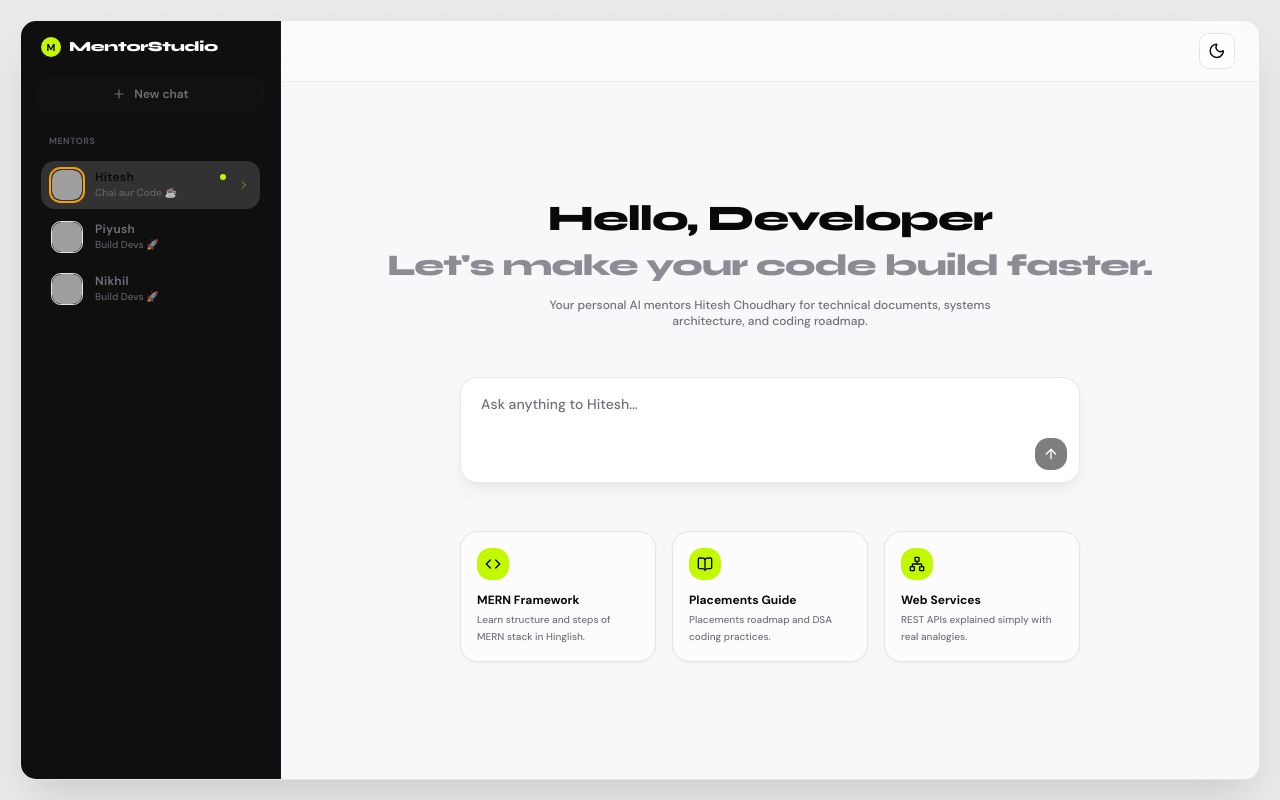
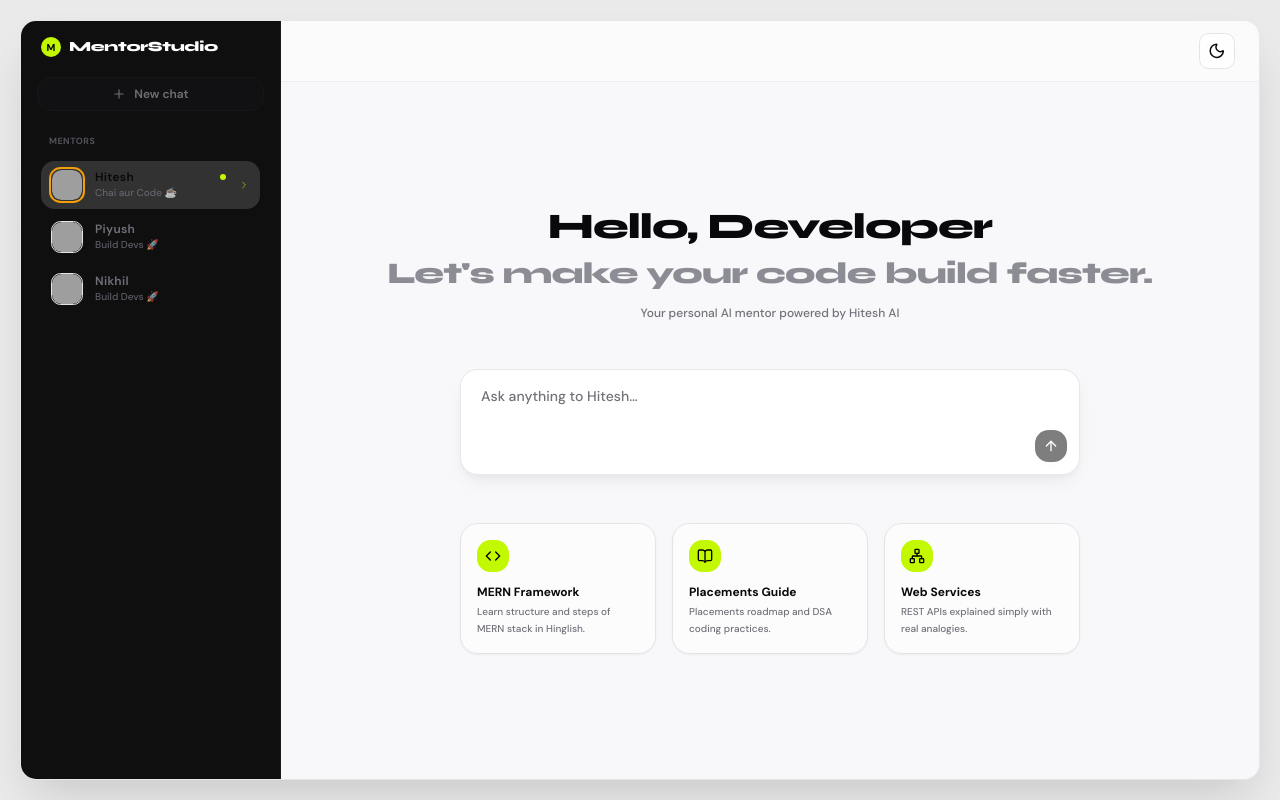
Before and after one commit to sharmadipalidev/Persona, a Next.js app: page / in a window 1280 px wide. Built offline with nearby package versions, Linux system fonts and the light colour scheme; grey boxes are pictures that could not be loaded.

Commit message:
Update landing description to dynamically state powered by Hitesh/Piyush/Nikhil AI

```diff
--- a/components/chat/chat-studio.tsx
+++ b/components/chat/chat-studio.tsx
@@ -321,7 +321,7 @@ export function ChatStudio() {
                     Let's make your code build faster.
                   </h3>
                   <p className="text-xs text-muted-foreground max-w-lg mx-auto font-medium pt-1.5">
-                    Your personal AI mentors {persona.name} for technical documents, systems architecture, and coding roadmap.
+                    Your personal AI mentor powered by {persona.name.split(" ")[0]} AI
                   </p>
                 </div>
 
```
